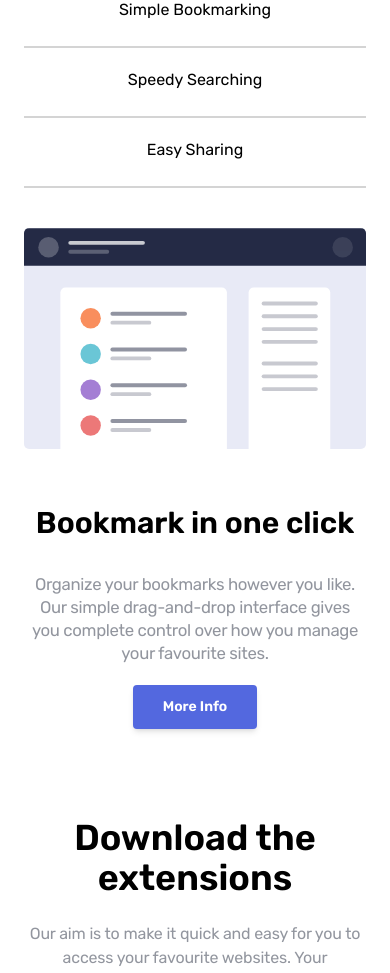
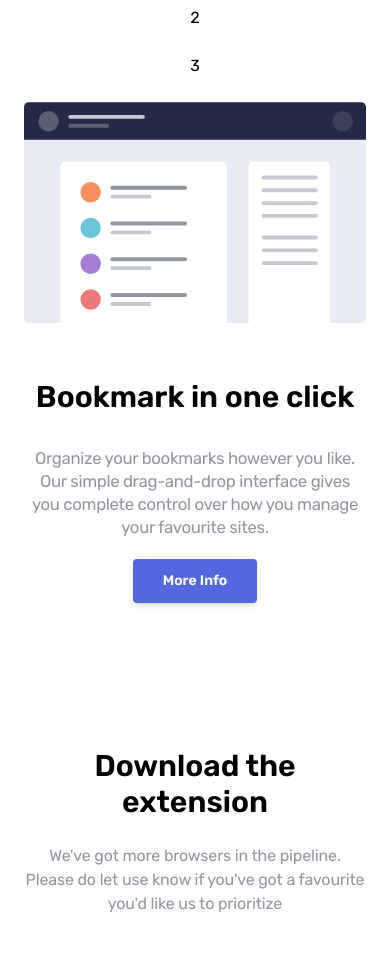
Before and after one commit to dev-nischay/design-hub, a React (Vite) app in the folder landing-pages/bookmark-landing/: page / in a window 390 px wide. Shown: the part 1020-1993 px from the top of the page. Built offline with nearby package versions, Linux system fonts and the light colour scheme.

Commit message:
mobile view updated

```diff
--- a/landing-pages/bookmark-landing/src/components/Footer.jsx
+++ b/landing-pages/bookmark-landing/src/components/Footer.jsx
@@ -1,8 +1,6 @@
 import logo from "../assets/logo-footer.svg";
 import { Twitter } from "lucide-react";
-
 import { sections } from "./section-components/features-components/feature-content";
-import { useState } from "react";
 export const Footer = () => {
   return (
     <div className=" relative inset-x-0 bg-DarkBlue ">
--- a/landing-pages/bookmark-landing/src/components/section-components/extension-components/Card.jsx
+++ b/landing-pages/bookmark-landing/src/components/section-components/extension-components/Card.jsx
@@ -2,8 +2,8 @@ import { Button } from "../../Button";
 
 export const Card = ({ title, image, version }) => {
   return (
-    <div className="relative flex flex-col items-center max-w-5xl px-4">
-      <div className=" flex flex-col w-full justify-center py-6 space-y-4  rounded-lg shadow-lg md:w-1/3">
+    <div className="relative flex flex-col items-center max-w-5xl px-4 ">
+      <div className=" flex flex-col w-full justify-center py-6 space-y-4  items-center rounded-lg shadow-lg md:w-1/3">
         <div className="flex justify-center">
           <img src={image} alt="logo" />
         </div>
--- a/landing-pages/bookmark-landing/src/components/section-components/features-components/feature-btn.jsx
+++ b/landing-pages/bookmark-landing/src/components/section-components/features-components/feature-btn.jsx
@@ -18,15 +18,18 @@ export const FeatureTypes = ({ setState }) => {
   ];
 
   return (
-    <div className="flex  text-center flex-col gap-5 md:flex-row ">
-      {types.map((e, index) => (
+    <div className="flex flex-col gap-6   md:flex-row  md:items-center">
+      {/* {types.map((e, index) => (
         <LocalBtn
           key={index}
           content={e.content}
           setState={setState}
           featureType={e.title}
         />
-      ))}
+      ))} */}
+      <button>1</button>
+      <button>2</button>
+      <button>3</button>
     </div>
   );
 };
@@ -40,20 +43,16 @@ const LocalBtn = ({ featureType, content, setState }) => {
   };
 
   return (
-    <div onClick={handleClick}>
+    <div
+      onClick={handleClick}
+      className="md:inline-flex md:mx-2 cursor-pointer md:flex-none md:w-auto"
+    >
       <div
-        className={` text-center bg-none  text-md pb-6  ${
+        className={`bg-none text-md pb-6 ${
           click ? "text-red-500" : "text-black"
-        } `}
+        }`}
       >
         {featureType}
-      </div>
-      <div className="relative  border-[0.5px] border-neutral-300 ">
-        <div
-          className={`absolute border-2 border-red-400 -top-1 inset-x-32 transition-opacity ${
-            click ? "opacity-100" : "opacity-0"
-          } `}
-        ></div>
       </div>
     </div>
   );
--- a/landing-pages/bookmark-landing/src/pages/Home.jsx
+++ b/landing-pages/bookmark-landing/src/pages/Home.jsx
@@ -2,6 +2,7 @@ import { Hero } from "../components/Hero";
 import { Extensions } from "../sections/Extenstions";
 import { Features } from "../sections/Features";
 import { Faq } from "../sections/Faq";
+
 export const Home = () => {
   return (
     <div className="flex flex-col gap-[5.6rem] justify-center w-full   ">
--- a/landing-pages/bookmark-landing/src/sections/Extenstions.jsx
+++ b/landing-pages/bookmark-landing/src/sections/Extenstions.jsx
@@ -1,26 +1,40 @@
 import Card from "../components/section-components/extension-components/Card.jsx";
+import chromeLogo from "../assets/logo-chrome.svg";
+import firefoxLogo from "../assets/logo-firefox.svg";
+import operaLogo from "../assets/logo-opera.svg";
 
 export const Extensions = () => {
   const cards = [
-    { title: "Chrome", desc: "Install on Chrome — sync across devices" },
-    { title: "Firefox", desc: "Lightweight and fast" },
-    { title: "Edge", desc: "Integrates with Windows" },
+    {
+      title: "Add to Chrome",
+      version: "62",
+      image: chromeLogo,
+    },
+    { title: "Add to Firefox", version: "55", image: firefoxLogo },
+    { title: "Add to Opera", version: "46", image: operaLogo },
   ];
 
   return (
     <div>
-      <div className="text-center leading-normal max-w-md flex flex-col gap-6 mx-auto ">
-        <div className="text-4xl font-semibold  ">Download the extensions</div>
-        <p className="text-slate-900  opacity-45 text-[1rem]  tracking-[-0.010em] text-center ">
-          Our aim is to make it quick and easy for you to access your favourite
-          websites. Your bookmarks sync between your devices so you can access
-          them on the go.
+      <div className="text-center leading-normal flex flex-col gap-6 mx-auto mt-14 md:max-w-lg ">
+        <div className="text-3xl font-semibold   ">Download the extension</div>
+        <p className="text-slate-900  opacity-45 text-[1rem]  tracking-[-0.010em] text-center  ">
+          We've got more browsers in the pipeline. Please do let use know if
+          you've got a favourite you'd like us to prioritize
         </p>
-
+      </div>
+      <div className="flex flex-col justify-center gap-10 pt-32 md:flex-row">
         {cards.map((e, index) => (
-          <Card desc={e.desc} title={e.title} key={index} />
+          <Card
+            title={e.title}
+            version={e.version}
+            image={e.image}
+            key={index}
+          />
         ))}
       </div>
     </div>
   );
 };
+
+// remove mt-14 if causing problem in dekstop view
--- /dev/null
+++ b/landing-pages/bookmark-landing/src/sections/Faq.jsx
@@ -0,0 +1,21 @@
+import { useState } from "react";
+import { Accordian } from "../components/section-components/faq-components/Accordion";
+
+export const Faq = () => {
+  return (
+    <div>
+      <div className="text-center leading-normal max-w-md flex flex-col gap-6 mx-auto mb-10 md:max-w-lg  ">
+        <div className="text-3xl font-semibold text-center   ">
+          Frequently Asked Questions
+        </div>
+        <p className="text-slate-900   text-[1rem]  tracking-[-0.010em]   ">
+          Here are some of our FAQs. if you have any other questions you's like
+          answered please feel free to email use.
+        </p>
+      </div>
+      <div className="flex-col flex ">
+        <Accordian />
+      </div>
+    </div>
+  );
+};
--- a/landing-pages/bookmark-landing/src/sections/Features.jsx
+++ b/landing-pages/bookmark-landing/src/sections/Features.jsx
@@ -8,16 +8,18 @@ export const Features = () => {
 
   return (
     <div>
-      <div className="text-center leading-normal max-w-md flex flex-col gap-6 ">
+      <div className="text-center leading-normal justify-center flex flex-col gap-6 md:max-w-lg mx-auto ">
         <div className="text-4xl font-semibold  ">Features</div>
         <p className="text-slate-900  opacity-45 text-[1rem]  tracking-[-0.010em] text-center ">
           Our aim is to make it quick and easy for you to access your favourite
           websites. Your bookmarks sync between your devices so you can access
           them on the go.
         </p>
+
+        <div>
+          <FeatureTypes setState={setState} />
         </div>
-      <div className="flex flex-col mt-[4rem]  gap-10">
-        <FeatureTypes setState={setState} />
+        <div>
           <DynamicContent
             title={state.title}
             image={state.img}
@@ -25,5 +27,6 @@ export const Features = () => {
           />
         </div>
       </div>
+    </div>
   );
 };
```
Lines whose indentation alone changed are shown as unchanged.
